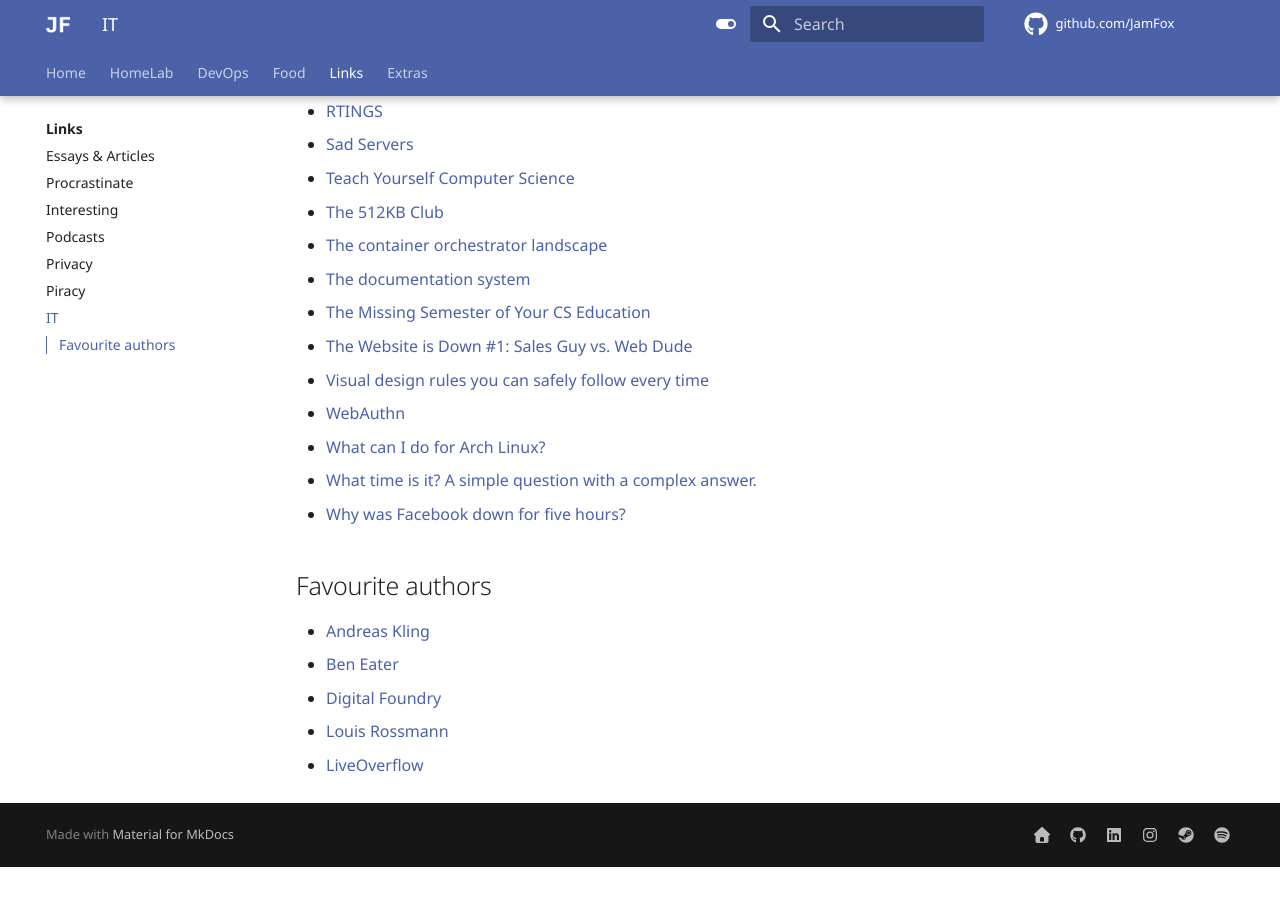
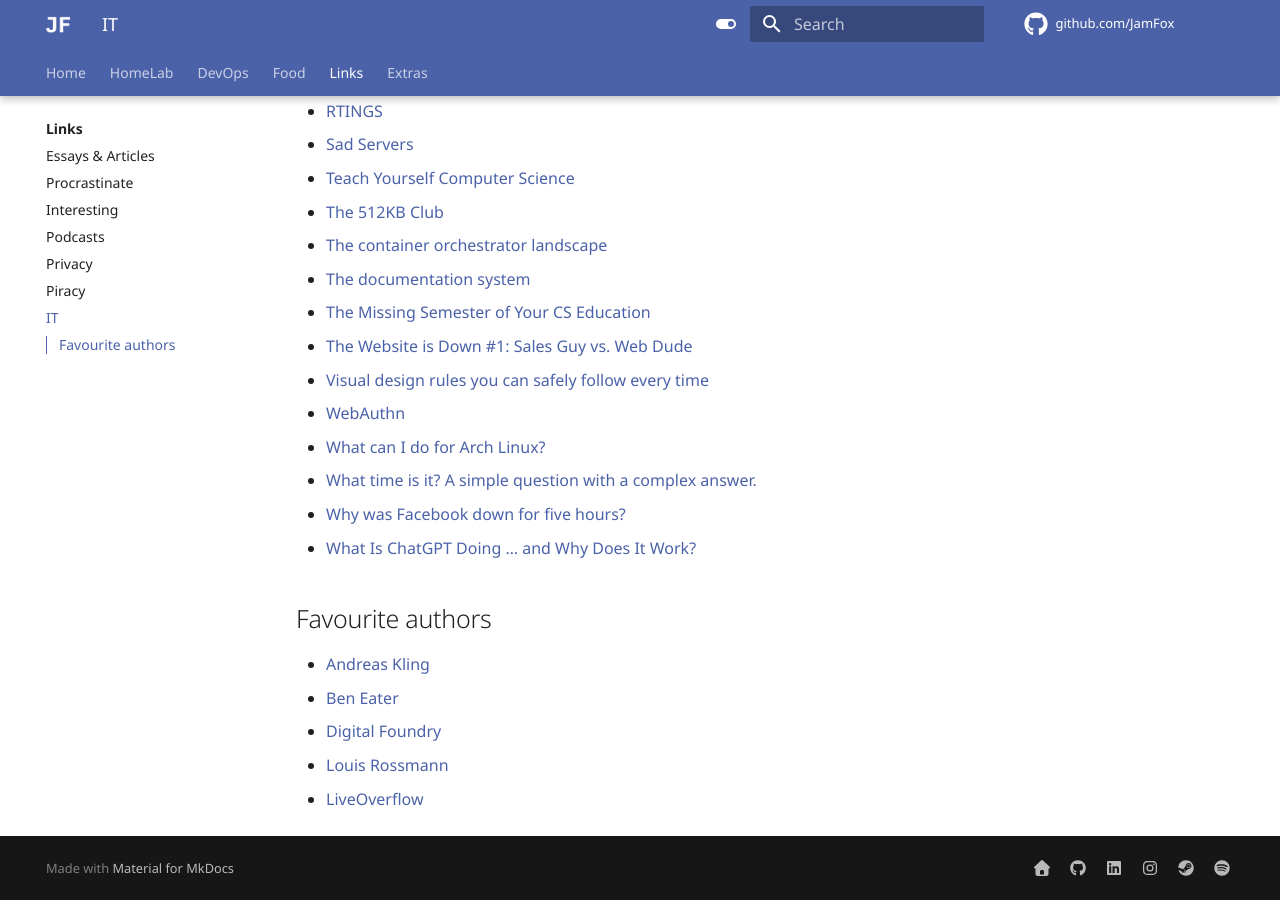
Before and after one commit to JamFox/docs.jamfox.dev, an MkDocs documentation site: the page built from docs/content/links/it.md, in a window 1280 px wide and 900 px high, scrolled down 1103 px. Built offline with MkDocs 1.6.1 and Material for MkDocs 9.7.7, drawn with Linux system fonts in a browser that asks for light colours; comment, search, counter and statistics services are not loaded; before the commit the page ends 1970 px from its top, so only the background shows below that.

Commit message:
it: chatgpt

```diff
--- a/docs/content/links/it.md
+++ b/docs/content/links/it.md
@@ -44,6 +44,7 @@ title: "IT"
 - [What can I do for Arch Linux?](https://whatcanidofor.archlinux.org/)
 - [What time is it? A simple question with a complex answer.](https://andrea.corbellini.name/2023/01/23/what-time-is-it/)
 - [Why was Facebook down for five hours?](https://youtu.be/-wMU8vmfaYo)
+- [What Is ChatGPT Doing … and Why Does It Work?](https://writings.stephenwolfram.com/2023/02/what-is-chatgpt-doing-and-why-does-it-work/)
 
 ## Favourite authors
 
```
